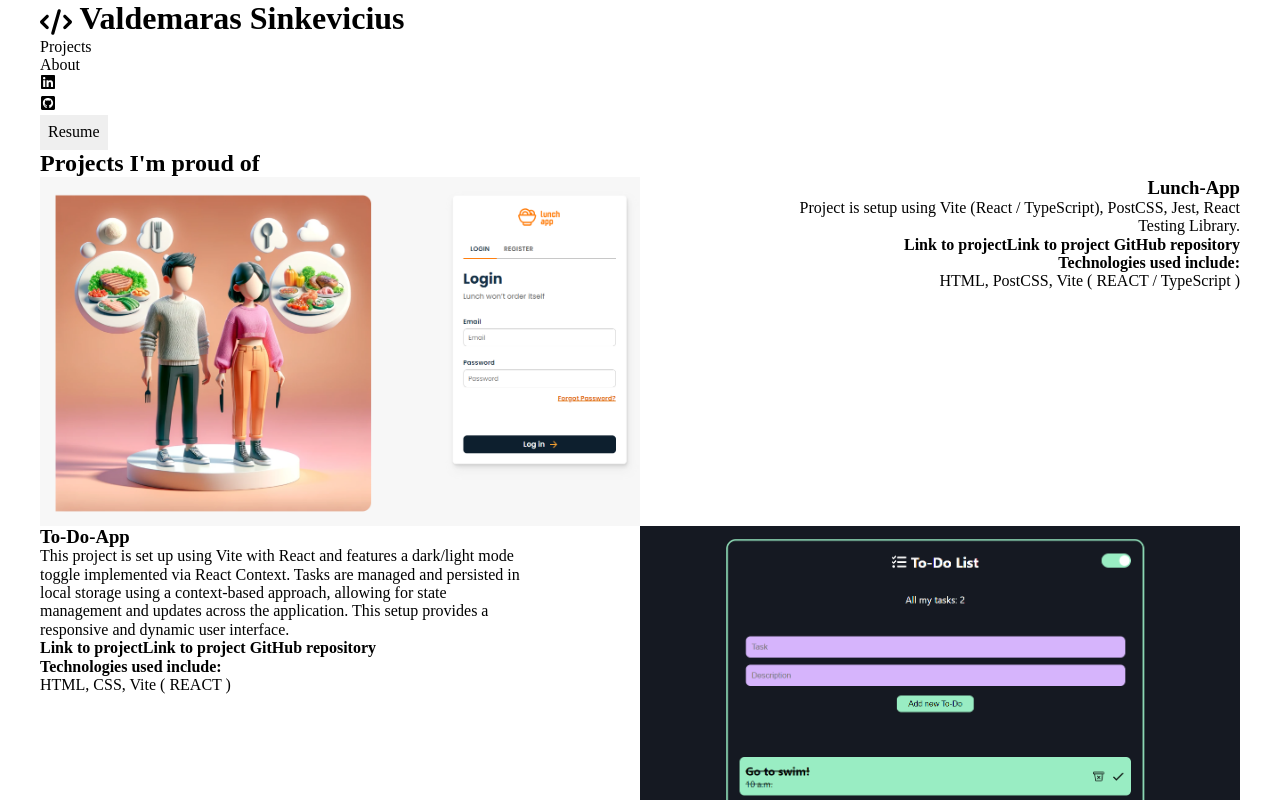
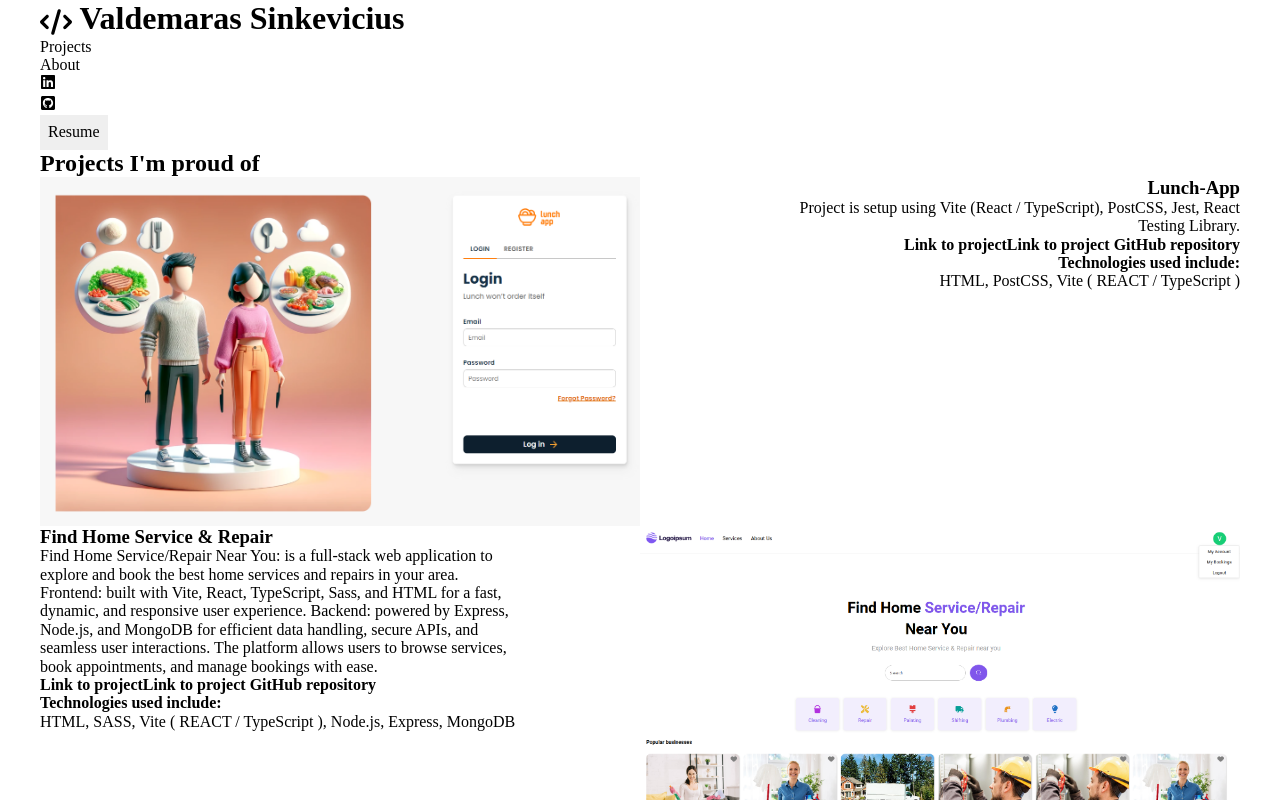
Before and after one commit to valsin132/portfolio, a React (Vite) app: page /projects in a window 1280 px wide. Shown: the top 800 px of the page. Built offline with nearby package versions, Linux system fonts and the light colour scheme; no server answers; a web font is replaced by a local one.

Commit message:
added project home service

```diff
--- a/src/pages/About/About.tsx
+++ b/src/pages/About/About.tsx
@@ -9,7 +9,7 @@ export function About() {
         title="About Valdemaras Sinkevicius"
         description="I love programming because it allows me to bring ideas to life, solve complex problems, and continuously learn and innovate. There's nothing more rewarding than creating user-friendly and visually appealing interfaces that improve people's digital experiences."
         technologiesHeading="My favorite technologies include:"
-        technologies="HTML, CSS, JS, TS, REACT, NodeJS"
+        technologies="HTML, CSS, JS, TS, REACT, NodeJS, Express, MongoDB"
         img={myPhoto}
       />
       <ContactForm />
--- a/src/pages/Home/Home.module.css
+++ b/src/pages/Home/Home.module.css
@@ -16,7 +16,7 @@
   }
 
   & .intro__about {
-    font-size: $font-size-xl;
+    font-size: $font-size-l;
   }
 
   & .intro__tech {
--- a/src/pages/Home/Home.tsx
+++ b/src/pages/Home/Home.tsx
@@ -10,10 +10,11 @@ export function Home() {
         Hi, my name is <span className={cx('intro__name')}>Valdemaras Sinkevicius.</span>
       </p>
       <h2 className={cx('intro__about')}>
-        I develop and create the web, the front end of websites.
+        I develop and create web applications, focusing on the front end of websites.
       </h2>
       <p className={cx('intro__tech')}>
-        I&apos;m a developer specializing in HTML, CSS, JS, TS, React, user experience.
+        I&apos;m a developer specializing in HTML, CSS, JS, TS, React, NodeJS, Express, MongoDB,
+        user experience.
       </p>
     </div>
   );
--- a/src/pages/Projects/Projects.tsx
+++ b/src/pages/Projects/Projects.tsx
@@ -2,6 +2,7 @@ import classNames from 'classnames/bind';
 import { Card } from '../../components/Card';
 import lunchApp from '../../assets/images/lunchApp.png';
 import todoApp from '../../assets/images/todoApp.png';
+import homeService from '../../assets/images/homeService.png';
 import styles from './Projects.module.css';
 
 const cx = classNames.bind(styles);
@@ -21,15 +22,25 @@ export function Projects() {
         githubtLink="https://github.com/valsin132/Lunch-app"
       />
       <Card
+        title="Find Home Service & Repair"
+        description="Find Home Service/Repair Near You: is a full-stack web application to explore and book the best home services and repairs in your area. Frontend: built with Vite, React, TypeScript, Sass, and HTML for a fast, dynamic, and responsive user experience. Backend: powered by Express, Node.js, and MongoDB for efficient data handling, secure APIs, and seamless user interactions. The platform allows users to browse services, book appointments, and manage bookings with ease."
+        technologiesHeading="Technologies used include:"
+        technologies="HTML, SASS, Vite ( REACT / TypeScript ), Node.js, Express, MongoDB"
+        img={homeService}
+        isLink
+        projectLink="https://home-service-app-frontend-one.vercel.app"
+        githubtLink="https://github.com/valsin132/home-service-app"
+        isReverse
+      />
+      <Card
         title="To-Do-App"
         description="This project is set up using Vite with React and features a dark/light mode toggle implemented via React Context. Tasks are managed and persisted in local storage using a context-based approach, allowing for state management and updates across the application. This setup provides a responsive and dynamic user interface."
         technologiesHeading="Technologies used include:"
         technologies="HTML, CSS, Vite ( REACT )"
         img={todoApp}
         isLink
-        projectLink="https://to-do-app-one-wheat.vercel.app/"
+        projectLink="https://to-do-app-one-wheat.vercel.app"
         githubtLink="https://github.com/valsin132/to-do-app"
-        isReverse
       />
     </div>
   );
```
Also changed, not shown: src/assets/images/homeService.png (added), 1 other file (tests, documents, lock files or other folders).
